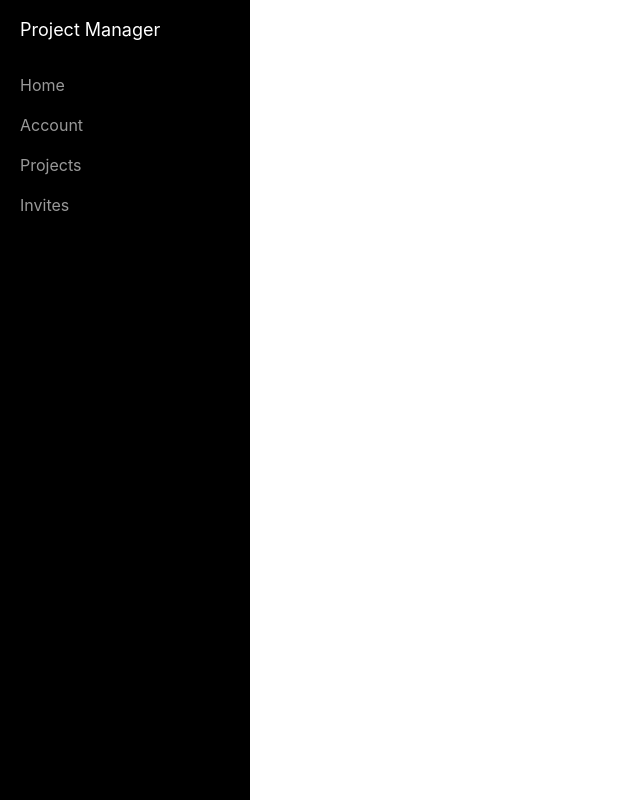
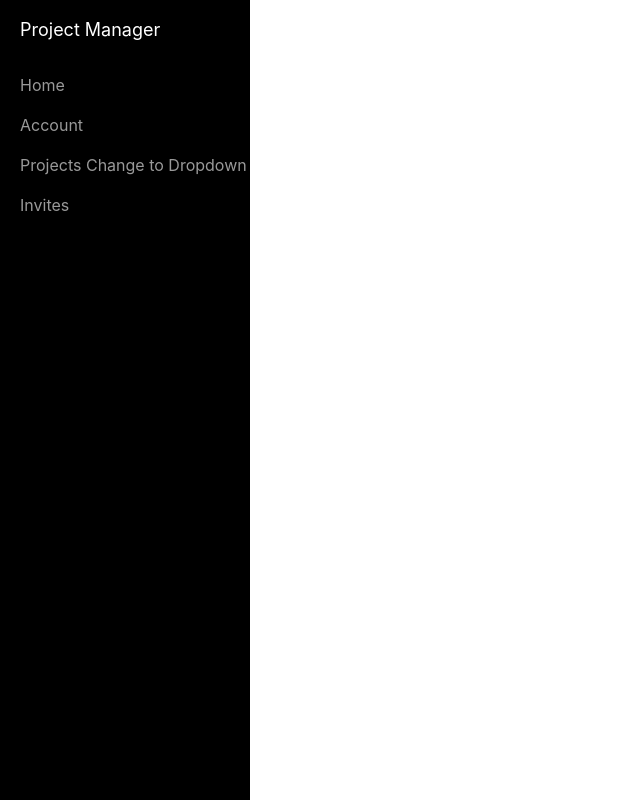
Before and after one commit to yevagorbachev/Project_2_MKS21QJI, a Flask app: page /welcome in a window 1280 px wide. Shown: the whole page, without its empty margins (0-640 px from the left). Run offline with Flask 2, Linux system fonts and the light colour scheme; some libraries are stand-ins or nearby versions.

Commit message:
updated sidebar design

```diff
--- a/templates/base_prof.html
+++ b/templates/base_prof.html
@@ -13,6 +13,7 @@
       {% endblock %}
     </head>
     <style>
+    /* https://stackoverflow.com/questions/23669330/bootstrap-sidebar-menu-and-sidebar-navigation */
         #wrapper {
           padding-left: 250px;
           transition: all 0.4s ease 0s;
@@ -140,10 +141,21 @@
             </li>
             <li><a href="#!!!!!!!!!!!!!">Account</a>
             </li>
-            <li><a href="#!!!!!!!!!!!!!">Projects</a>
+            <li><a href="#!!!!!!!!!!!!!">Projects Change to Dropdown</a>
             </li>
             <li><a href="#!!!!!!!!!!!!!">Invites</a>
             </li>
+            <!-- <li class="nav-item dropdown">
+        <a class="nav-link dropdown-toggle" href="#" id="navbarDropdown" role="button" data-toggle="dropdown" aria-haspopup="true" aria-expanded="false">
+          Project Dropdown
+        </a>
+        <div class="dropdown-menu" aria-labelledby="navbarDropdown">
+          <a class="dropdown-item" href="#!!!!!!!!!!!!!">Action</a>
+          <a class="dropdown-item" href="#!!!!!!!!!!!!!">Another action</a>
+          <div class="dropdown-divider"></div>
+          <a class="dropdown-item" href="#!!!!!!!!!!!!!">Something else here</a>
+        </div>
+      </li> -->
         </ul>
     </div>
     </body>
```
